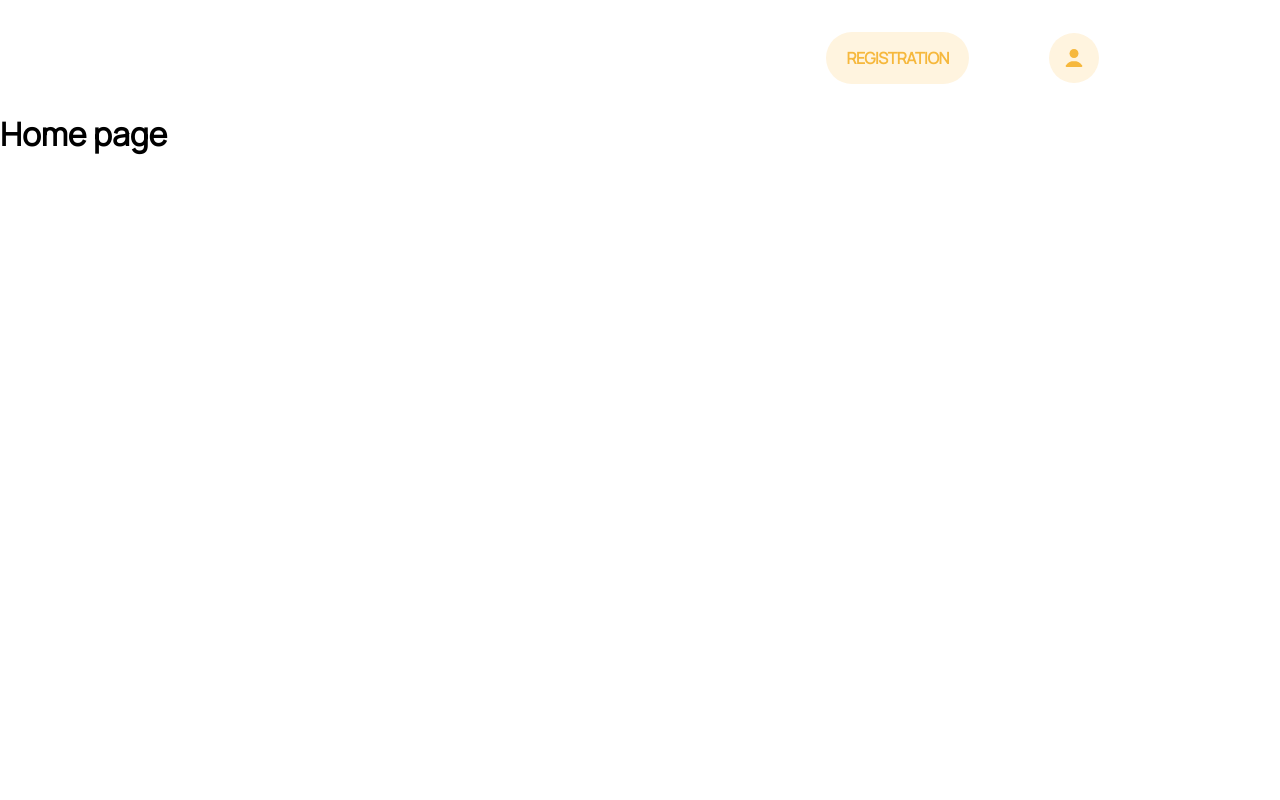
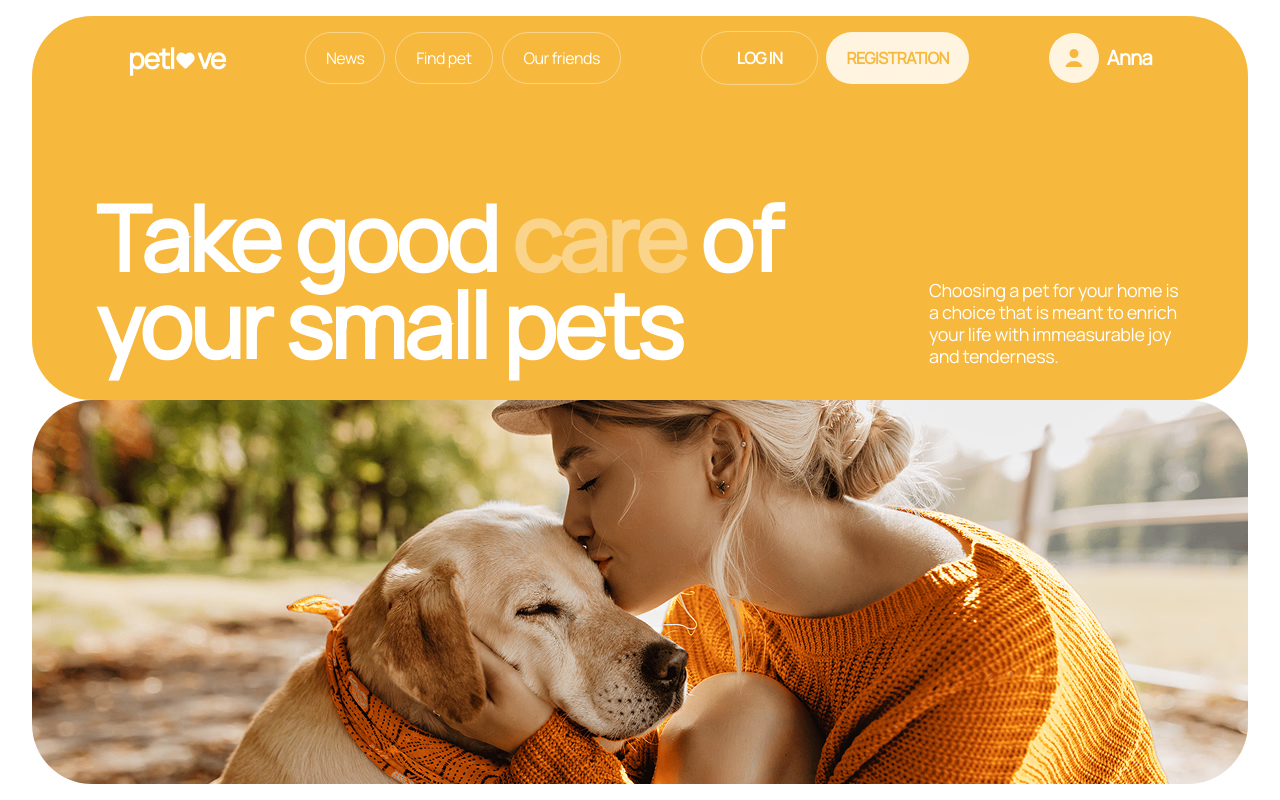
Before and after one commit to ZorAnderius/Petlove, a React (Vite) app: page /home in a window 1280 px wide. Built offline with nearby package versions, Linux system fonts and the light colour scheme; the HTML template or start-up script is replaced by a standard one.

Commit message:
add home page desktop markup

```diff
--- a/src/components/Header/Header.jsx
+++ b/src/components/Header/Header.jsx
@@ -12,7 +12,7 @@ const Header = () => {
   const location = useLocation();
   const isHome = location.pathname === ROUTES.HOME;
   return (
-    <header className={styles['header']}>
+    <header className={clsx(styles['header'], isHome && styles['home'])}>
       <Container>
         <nav
           className={clsx(
--- a/src/components/Header/Header.module.css
+++ b/src/components/Header/Header.module.css
@@ -4,6 +4,14 @@
   font-weight: 700;
   line-height: 1.25;
   letter-spacing: -0.48px;
+  width: 100%;
+}
+
+.home {
+  position: fixed;
+  left: 50%;
+  transform: translateX(-50%);
+  z-index: 10;
 }
 
 .nav-list {
@@ -18,6 +26,8 @@
 }
 
 .nav-list-home {
+  flex-shrink: 1;
+  min-width: 100%;
   color: var(--secondary-txt-clr);
   padding: 0 64px;
 }
--- /dev/null
+++ b/src/components/Section/Section.jsx
@@ -0,0 +1,7 @@
+import styles from './Section.module.css';
+
+const Section = ({ children, name = '' }) => {
+  return <section className={styles[name]}>{children}</section>;
+};
+
+export default Section;
--- /dev/null
+++ b/src/components/Section/Section.module.css
@@ -0,0 +1,3 @@
+.home{
+    padding-top: 16px;
+}
--- a/src/pages/HomePage/HomePage.jsx
+++ b/src/pages/HomePage/HomePage.jsx
@@ -1,9 +1,26 @@
-import styles from "./HomePage.module.css";
+import Container from '../../components/Container/Container.jsx';
+import Section from '../../components/Section/Section.jsx';
+import styles from './HomePage.module.css';
 
 const HomePage = () => {
   return (
-    <main>
-      <h1 className={styles}>Home page</h1>
+    <main className={styles}>
+      <Section name='home'>
+        <Container>
+          <div className={styles['hero-wrap']}>
+            <div className={styles['hero-txt-container']}>
+              <h1 className={styles['hero-title']}>
+                Take good <span>care</span> of your small pets
+              </h1>
+              <p className={styles['hero-txt']}>
+                Choosing a pet for your home is a choice that is meant to enrich
+                your life with immeasurable joy and tenderness.
+              </p>
+            </div>
+            <div className={styles['hero-img']}></div>
+          </div>
+        </Container>
+      </Section>
     </main>
   );
 };
--- a/src/pages/HomePage/HomePage.module.css
+++ b/src/pages/HomePage/HomePage.module.css
@@ -0,0 +1,62 @@
+.hero-wrap {
+  display: flex;
+  flex-direction: column;
+}
+
+.hero-txt-container {
+  padding: 32px 64px;
+  width: 100%;
+  height: 48vh;
+  color: var(--secondary-txt-clr);
+  background-color: var(--primary-clr);
+  border-radius: 60px;
+  display: flex;
+  justify-content: space-between;
+  align-items: end;
+}
+
+.hero-title {
+  max-width: 760px;
+  width: 100%;
+  font-size: 90px;
+  font-weight: 700;
+  line-height: 0.967;
+  letter-spacing: -2.7px;
+}
+
+.hero-title span {
+  color: var(--border-home-clr);
+}
+
+.hero-txt {
+  max-width: 255px;
+  width: 100%;
+  font-size: 18px;
+  font-weight: 500;
+  line-height: 1.22;
+  letter-spacing: -0.36px;
+}
+
+.hero-img {
+  border-radius: 60px;
+  width: 100%;
+  height: 48vh;
+  background-image: image-set(
+    url('../../assets/images/hero/desktop_1x.avif') type('image/avif'),
+    url('../../assets/images/hero/desktop_1x.webp') type('image/webp'),
+    url('../../assets/images/hero/desktop_1x.jpg') type('image/jpeg')
+  );
+  background-repeat: no-repeat;
+  background-position: center;
+  background-size: cover;
+}
+
+@media screen and (min-resolution: 192dpi){
+    .hero-img{
+        background-image: image-set(
+            url('../../assets/images/hero/desktop_2x.avif') type('image/avif'),
+            url('../../assets/images/hero/desktop_2x.webp') type('image/webp'),
+            url('../../assets/images/hero/desktop_2x.jpg') type('image/jpeg')
+        );
+    }
+}
```
